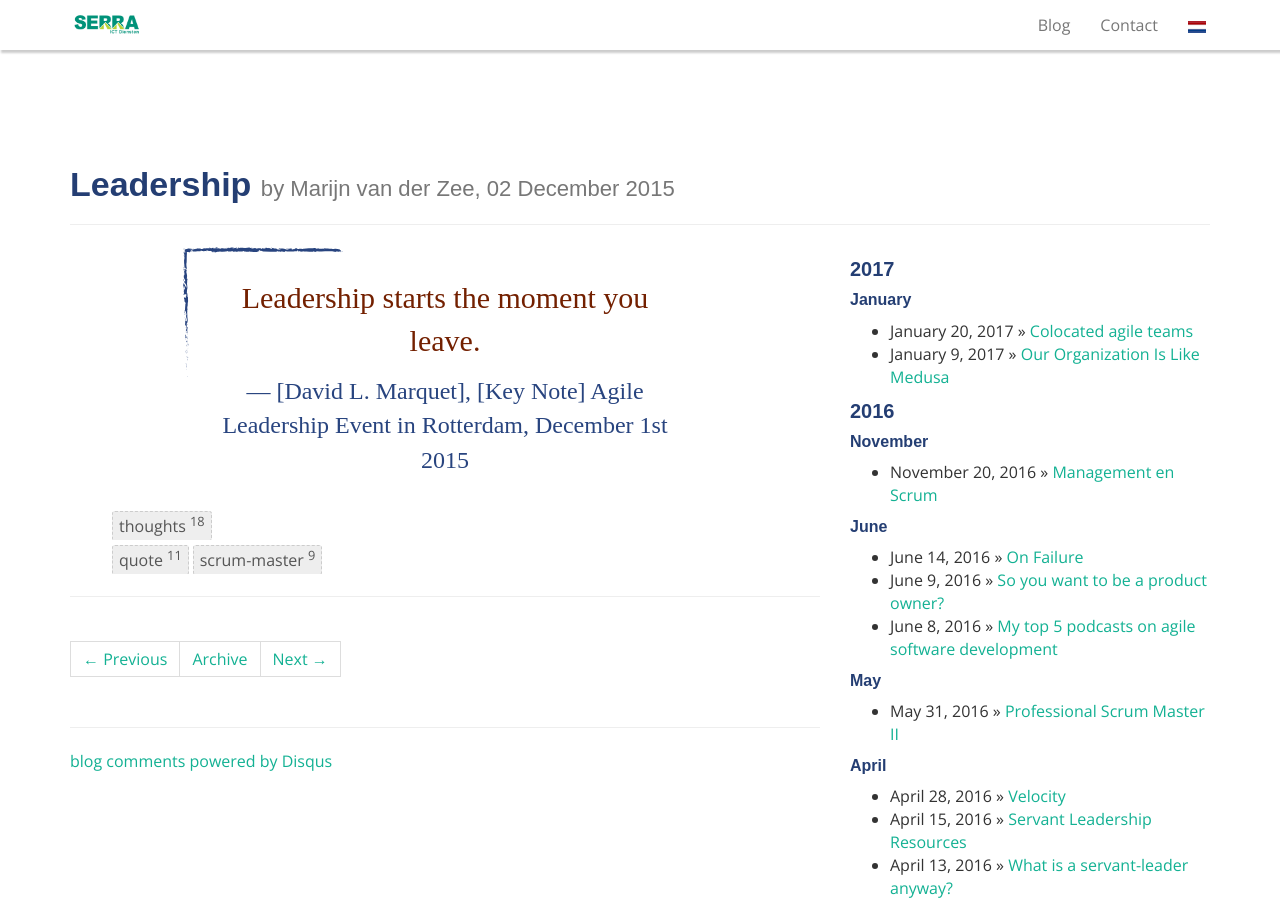
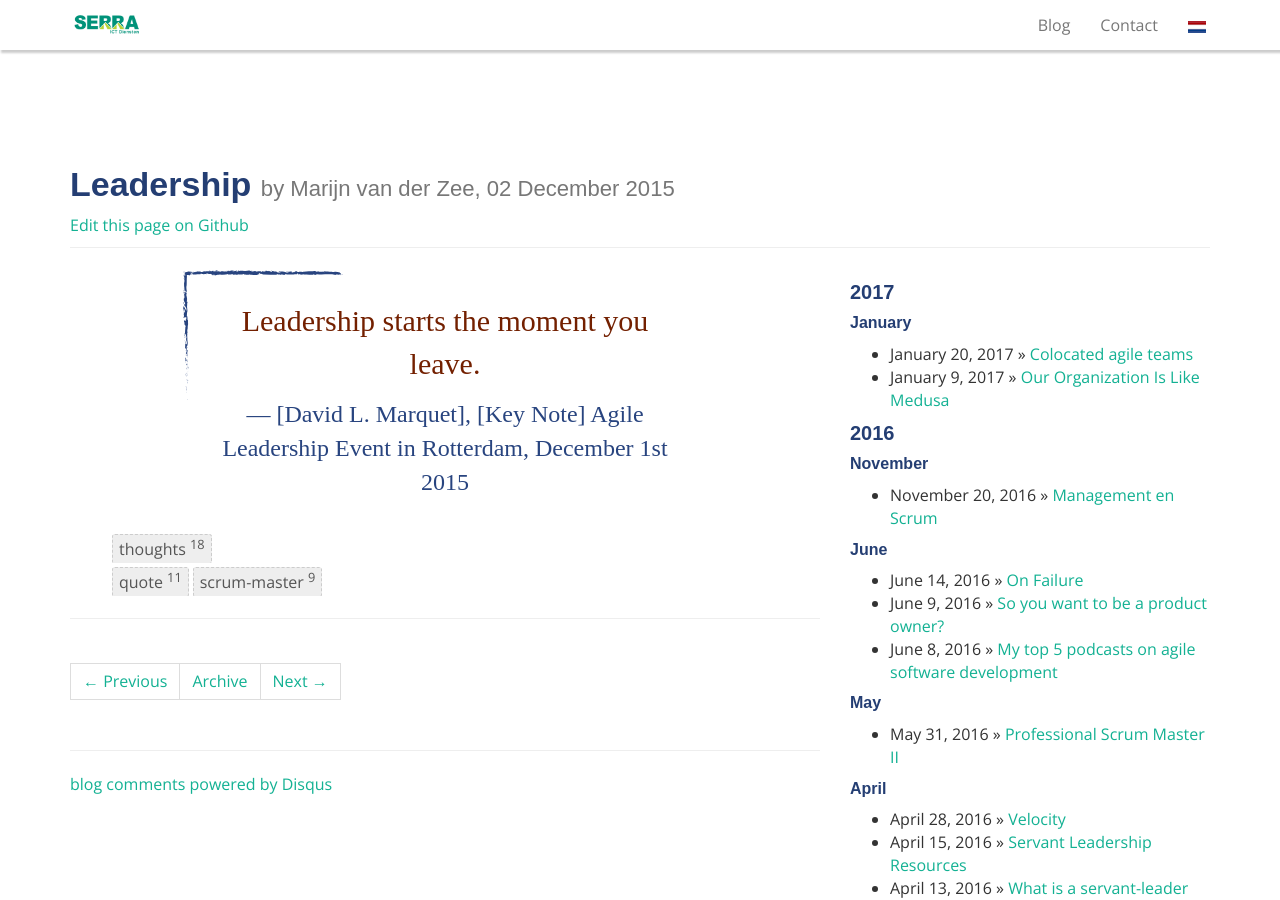
Before and after one commit to serraict/serraict.github.io, a Jekyll site: the page built from _posts/thoughts/2015-12-02-leadership.md, in a window 1280 px wide and 900 px high. Built offline with Jekyll 4.4.1, drawn with Linux system fonts in a browser that asks for light colours; nearby versions of some CDN libraries; some web fonts are replaced; comment, search, counter and statistics services are not loaded.

Commit message:
Add edit on Github link

```diff
--- a/_includes/themes/bootstrap/post.html
+++ b/_includes/themes/bootstrap/post.html
@@ -12,6 +12,7 @@
       </small>
     </h2>
     {% if page.tagline %}<h3><small>{{page.tagline}}</small></h3>{% endif %}
+    <a href="{{site.github.repository_url}}/blob/master/{{page.path}}">Edit this page on Github</a>
   </div>
 
   <div class="row post-full">
```
